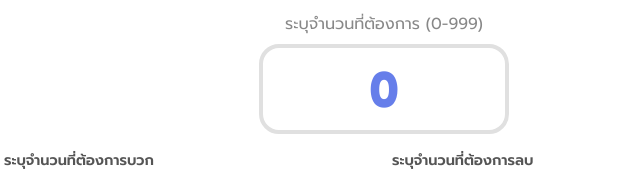
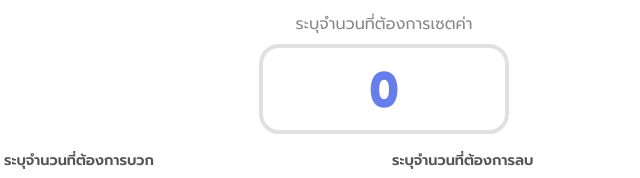
Before and after one commit to thawatchaijaihan/Finger-Math, a website: page index.html in a window 1280 px wide. Shown: the part 421-599 px from the top of the page, 256-896 px from the left. Drawn offline with Linux system fonts and the light colour scheme.

Commit message:
Update set number label

```diff
--- a/index.html
+++ b/index.html
@@ -962,7 +962,7 @@
                     </div>
                 </div>
                 <div class="number-entry">
-                    <div class="number-label">ระบุจำนวนที่ต้องการ (0-999)</div>
+                    <div class="number-label">ระบุจำนวนที่ต้องการเซตค่า</div>
                     <input type="number" id="numberInput" class="number-input" min="0" max="999" value="0" onclick="this.select()" onfocus="this.value=''" onchange="onInputChange()" onkeyup="onInputChange()">
                 </div>
             </div>
```
